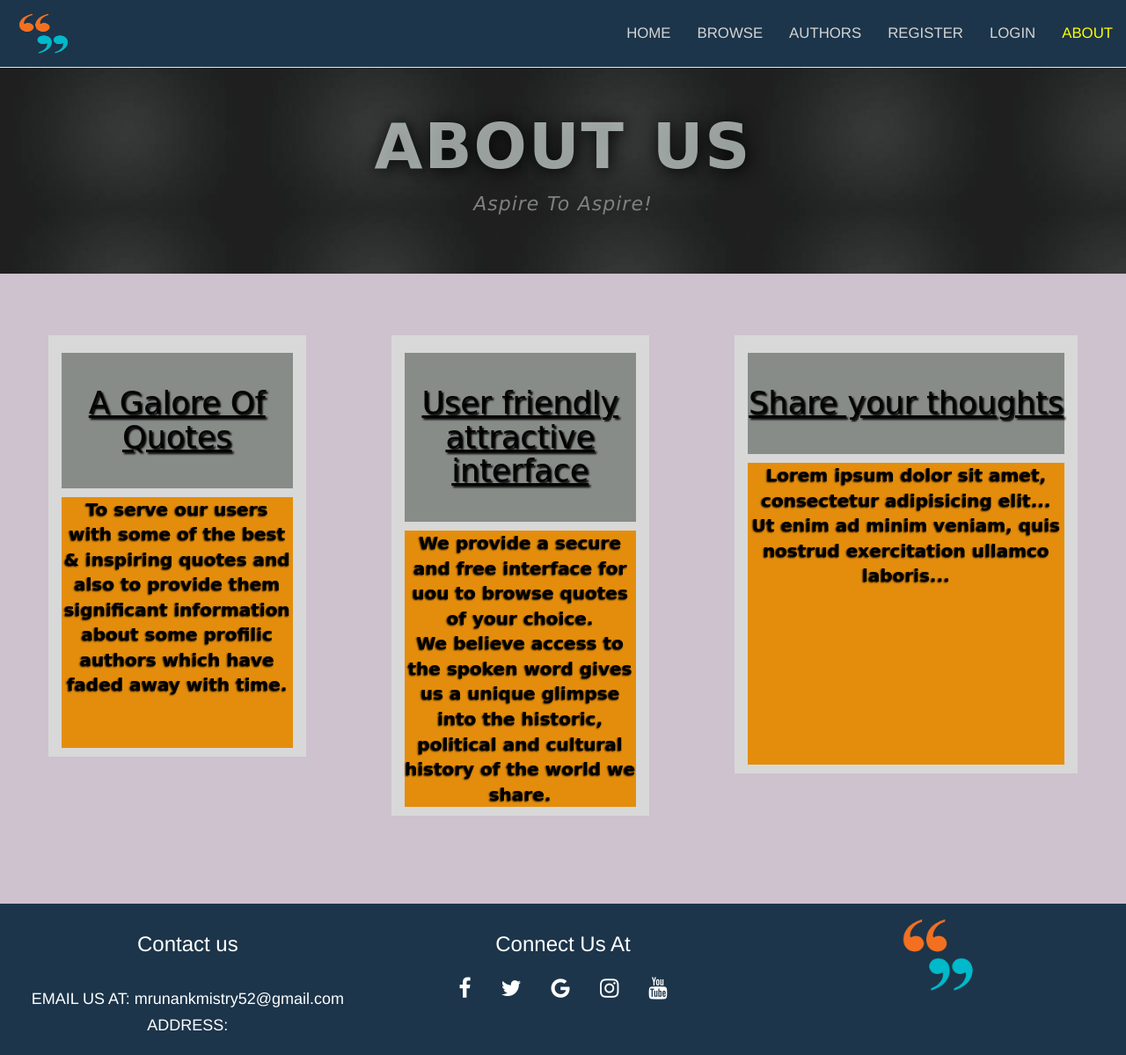
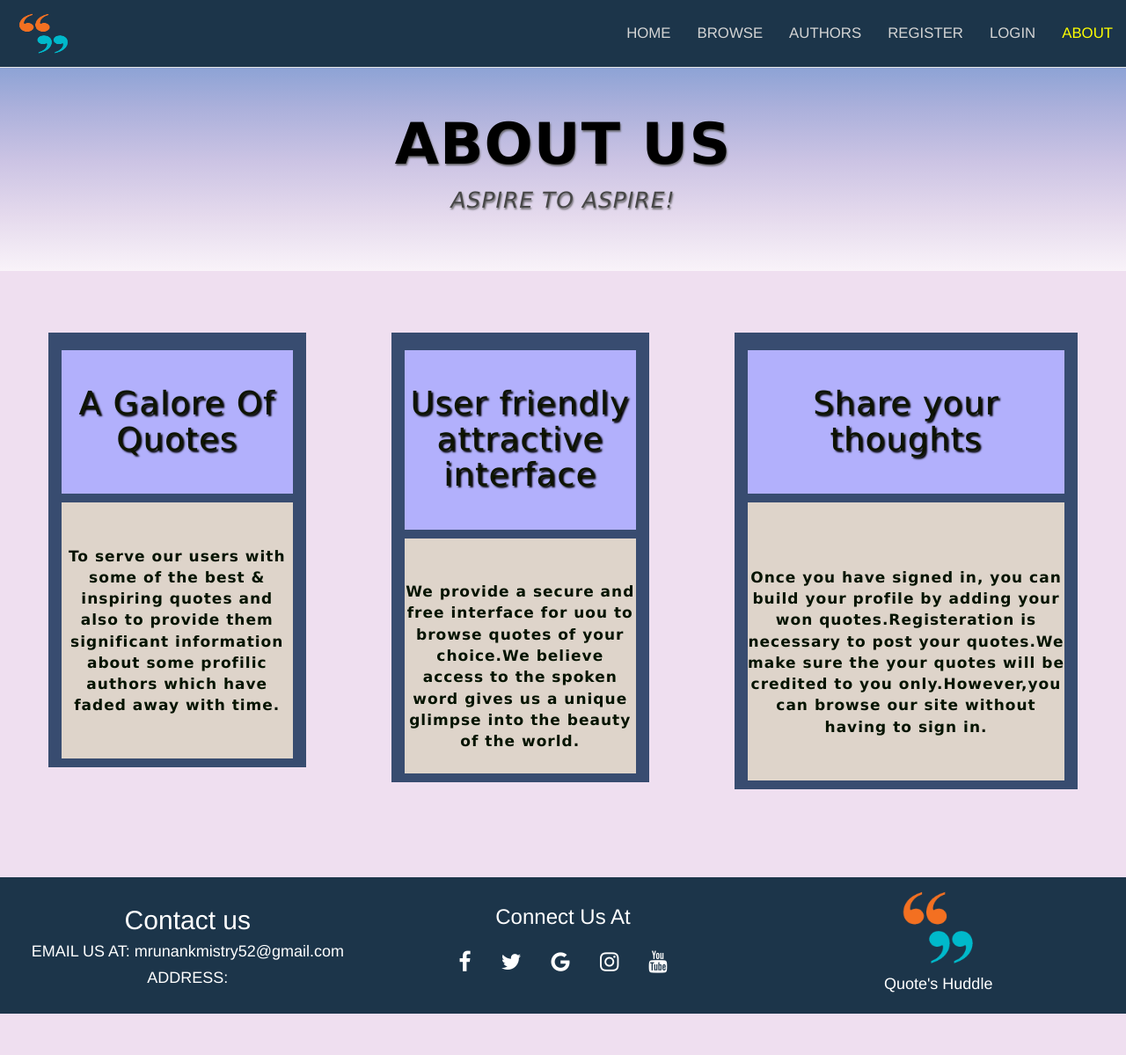
Before and after one commit to fork52/QUOTE-S-WEBSITE, a PHP site: page /aboutus.php in a window 1280 px wide. Shown: the whole page at 88% size. After the commit the page ends 1152 px from the top, so only its background shows below. Run offline with PHP 8.4, Linux system fonts and the light colour scheme; some libraries are stand-ins or nearby versions.

Commit message:
About us updated

```diff
--- a/aboutus/aboutus.php
+++ b/aboutus/aboutus.php
@@ -19,12 +19,9 @@
 
 <body>
 <?php include "../includes/sessionStarting.php" ?>
-
 <?php include "../includes/navbar.php" ?>
 
-
 <br> <br> <br>
-
 
 <div class="jumbotron text-center" >
   <h1>ABOUT US</h1>
@@ -39,35 +36,32 @@
 
        <div class="col-sm-3 info">
         <h3 class="minihead"><br>A Galore Of Quotes<br><br></h3>
-        <p class="yellowStyle">To serve our users with some of the best & inspiring quotes and also to provide them  significant information about some profilic authors which have faded away with time.        <br> <br>  <br>
+        <p class="yellowStyle"><br><br>To serve our users with some of the best & inspiring quotes and also to provide them  significant information about some profilic authors which have faded away with time. <br> <br>  <br>
         </p>
 
        </div>
 
        <div class="col-sm-1"></div>
 
-
       <div class="col-sm-3 info">
         <h3 class="minihead"><br>User friendly attractive interface<br><br></h3>
-        <p class="yellowStyle">We provide a secure and free interface for uou to browse quotes of your choice.<br>
-        We believe access to the spoken word gives us a unique glimpse into the historic, political and cultural history of the world we share.</p>
+        <p class="yellowStyle"><br><br>We provide a secure and free interface for uou to browse quotes of your choice.We believe access to the spoken word gives us a unique glimpse into the beauty of the world.<br><br></p>
       </div>
 
        <div class="col-sm-1"></div>
 
       <div class="col-sm-4 info">
         <h3 class="minihead"><br>Share your thoughts<br><br></h3>
-        <p class="yellowStyle">Lorem ipsum dolor sit amet, consectetur adipisicing elit...
-        Ut enim ad minim veniam, quis nostrud exercitation ullamco laboris...<br><br><br><br><br><br><br><br></p>
-      </div>
+           <p class="yellowStyle"><br><br><br>Once you have signed in, you can build your profile by adding your won quotes.Registeration is necessary to post your quotes.We make sure the your quotes will be credited to you only.However,you can browse our site without having to sign in.<br><br><br></p>
     </div>
   </div>
+</div>
 
 <br><br>
 <br> <br> <br>
 
-  <?php include "../includes/footer.php" ?>
-  <?php include "../loginForm/loginForm.php" ?>
+<?php include "../includes/footer.php" ?>
+<?php include "../loginForm/loginForm.php" ?>
 
 </body>
 </html>
--- a/aboutus/style.css
+++ b/aboutus/style.css
@@ -1,7 +1,7 @@
 html ,body{
 	height: 100%;
 	width: 100%;
-	background-color: #cdc2ce;
+	background-color: #efdff0;
 }
 
 .navbar{
@@ -29,36 +29,34 @@ html ,body{
 	color : yellow;
 }
 
-  @import url('https://fonts.googleapis.com/css?family=Bubblegum+Sans');
-
+/*  @import url('https://fonts.googleapis.com/css?family=Bubblegum+Sans');
+*/
 .jumbotron{
-  background-image:  url(../img/aboutus_back.jpg);
-
+background-image: linear-gradient(to bottom, #829ed3, #abb0db, #ccc4e4, #e5daed, #f9f3f9);;
 }
 
 
 .jumbotron h1{
-    font-family: "Bubblegum Sans", cursive;
+    font-family: Verdana, Geneva, sans-serif;
     font-weight: bold;
+    text-transform: uppercase;
     text-align: center;
-    font-size: 71px;
-    letter-spacing: 2px;
-    word-spacing: 4px;
-    color: rgba(232, 242, 240, 0.64);
-    text-shadow: rgb(0, 0, 0) 2px 2px 20px;
+    font-size: 65px;
+    letter-spacing: 1px;
+    color: rgb(0, 0, 0);
+    text-shadow: rgba(87, 87, 87, 0.82) 1px 2px 2px;
 }
 
 .jumbotron p{
-	font-family: Verdana, Geneva, sans-serif;
-	font-size: 22px;
-	letter-spacing: 1px;
-	word-spacing: 0.6px;
-	color: grey;
-	font-weight: 400;
-	text-decoration: none;
-	font-style: italic;
-	font-variant: normal;
-	text-transform: none;
+    font-family: Verdana, Geneva, sans-serif;
+    text-transform: uppercase;
+    text-align: center;
+    font-size: 25px;
+    letter-spacing: 1px;
+    color: #474747;
+    text-shadow: rgba(87, 87, 87, 0.82) 1px 2px 2px;
+	  font-style: italic;
+
 }
 
 
@@ -81,7 +79,7 @@ text-transform: none;
 background-image: linear-gradient(to right bottom, #918c92, #aaa5ab, #c4bec4, #ded8de, #f9f3f9);}
 
 .info{
-	background-color: #D8D8D8		;
+    background-color: rgb(56, 76, 112);
 }
 
 
@@ -189,6 +187,8 @@ footer{
     background: #45aba6;
     outline: none;
   }
+
+
   .trigger-btn {
     display: inline-block;
     margin: 100px auto;
@@ -196,29 +196,23 @@ footer{
 
 
 .yellowStyle{
-    font-family: "Delius Swash Caps", cursive;
+    font-family:'verdana';
     font-weight: bold;
     text-align: center;
-    font-size: 20px;
-    color: rgb(0, 0, 0);
-    background-color: rgb(228, 141, 12);
-    text-shadow: rgb(0, 0, 0) -1px 1px 2px;
+    font-size: 17px;
+    letter-spacing: 1px;
+    color: rgb(5, 20, 0);
+    background-color: rgb(222, 212, 202);
 }
-
-
- @import url('https://fonts.googleapis.com/css?family=Delius+Swash+Caps');
-@import url('https://fonts.googleapis.com/css?family=Amita');
-
-
 
 
 
 .minihead{
-    text-decoration: underline;
-    font-family: "Amita", cursive;
+    font-family:'verdana';
     text-align: center;
-    font-size: 35px;
-    color: rgba(0, 0, 0, 0.94);
+    font-size: 37px;
+    letter-spacing: 1px;
+    color: rgb(14, 20, 0);
+    background-color: rgb(178, 176, 252);
     text-shadow: rgb(0, 0, 0) 2px 2px 2px;
-    background-color: #888c89;
 }
--- a/includes/footer.php
+++ b/includes/footer.php
@@ -1,8 +1,7 @@
 <footer class="container-fluid text-center">
   <div class="row">
     <div class="col-sm-4">
-      <h3>Contact us</h3>
-      <br>
+      <h2>Contact us</h3>
       <h4>EMAIL US AT: mrunankmistry52@gmail.com</h4>
       <h4>ADDRESS:</h4>
     </div>
@@ -19,6 +18,7 @@
 
     <div class="col-sm-4">
       <img src = "../img/logo3.png" class="icon" width="100" height="90">
+      <h4>Quote's Huddle</h4>
     </div>
   </div>
 </footer>
```
